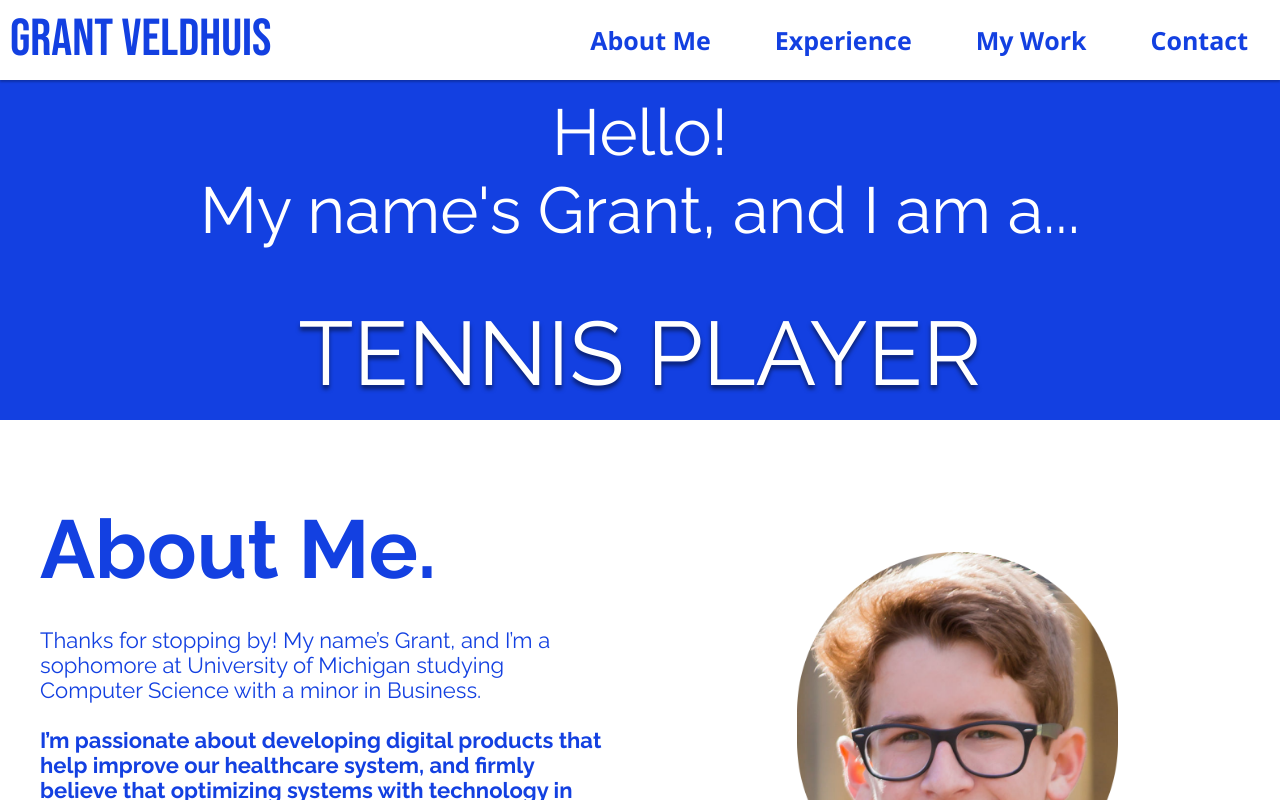
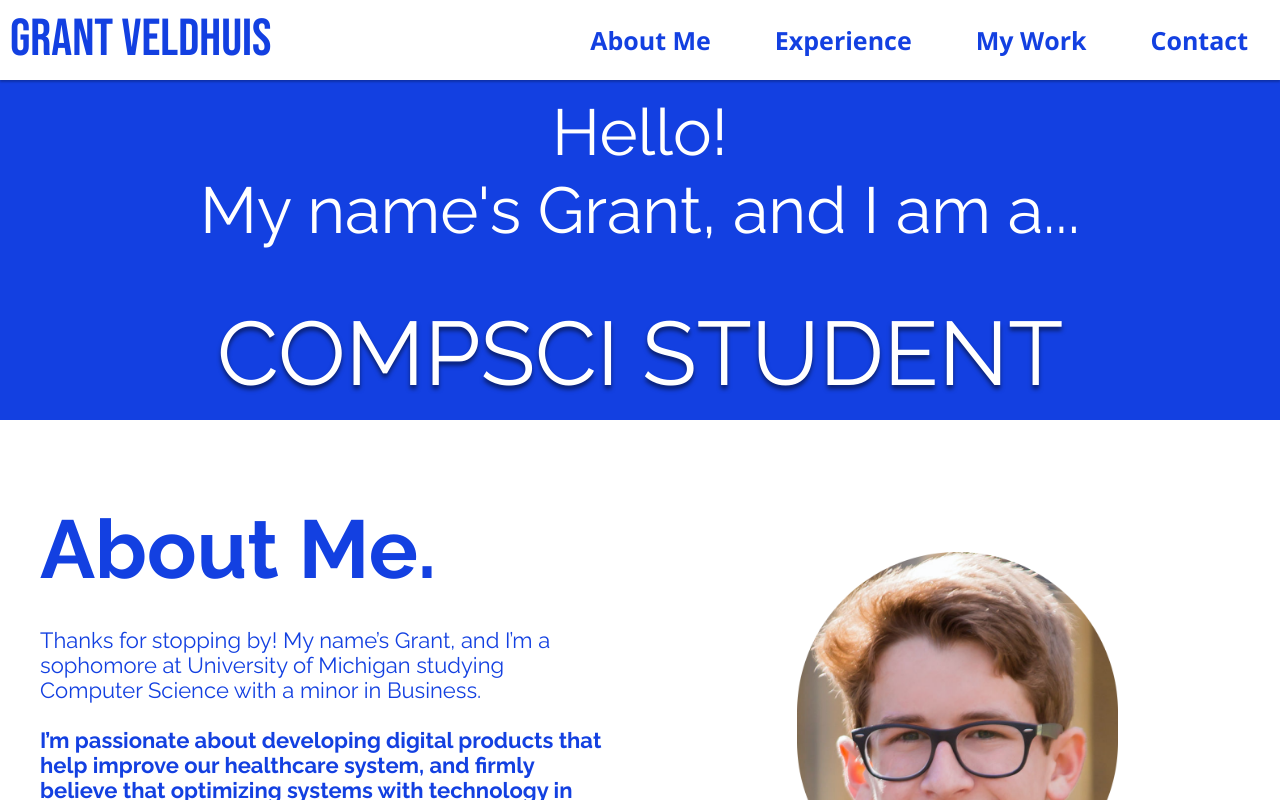
Before and after one commit to gveldhuis/gveldhuis.github.io, a React (Create React App) app: page / in a window 1280 px wide. Shown: the top 800 px of the page. Built offline with nearby package versions, Linux system fonts and the light colour scheme.

Commit message:
Change B4P title

```diff
--- a/public/index.html
+++ b/public/index.html
@@ -2,7 +2,7 @@
 <html lang="en">
   <head>
     <meta charset="utf-8" />
-    <link rel="icon" href="%PUBLIC_URL%/GV.ico" />
+    <link rel="icon" href="%PUBLIC_URL%/GV.ico?v=2" />
     <link rel="stylesheet" href="https://stackpath.bootstrapcdn.com/bootstrap/4.1.0/css/bootstrap.min.css"
 integrity="sha384-9gVQ4dYFwwWSjIDZnLEWnxCjeSWFphJiwGPXr1jddIhOegiu1FwO5qRGvFXOdJZ4"
 crossorigin="anonymous">
--- a/src/components/Intro/Intro.js
+++ b/src/components/Intro/Intro.js
@@ -3,7 +3,7 @@ import './Intro.css';
 import '../../../src/index.css'
 /*import introImage from './introPhoto-2.jpg';*/
 
-let rolesArray = ["NONPROFIT COO", "SOFTWARE DEVELOPER", "TENNIS PLAYER", "COMPSCI STUDENT", "BLACK MIRROR FAN"];
+let rolesArray = ["NONPROFIT CEO", "SOFTWARE DEVELOPER", "COMPSCI STUDENT", "BLACK MIRROR FAN"];
 
 
 export class Intro extends React.Component {
```
Also changed, not shown: 1 other file (tests, documents, lock files or other folders).
